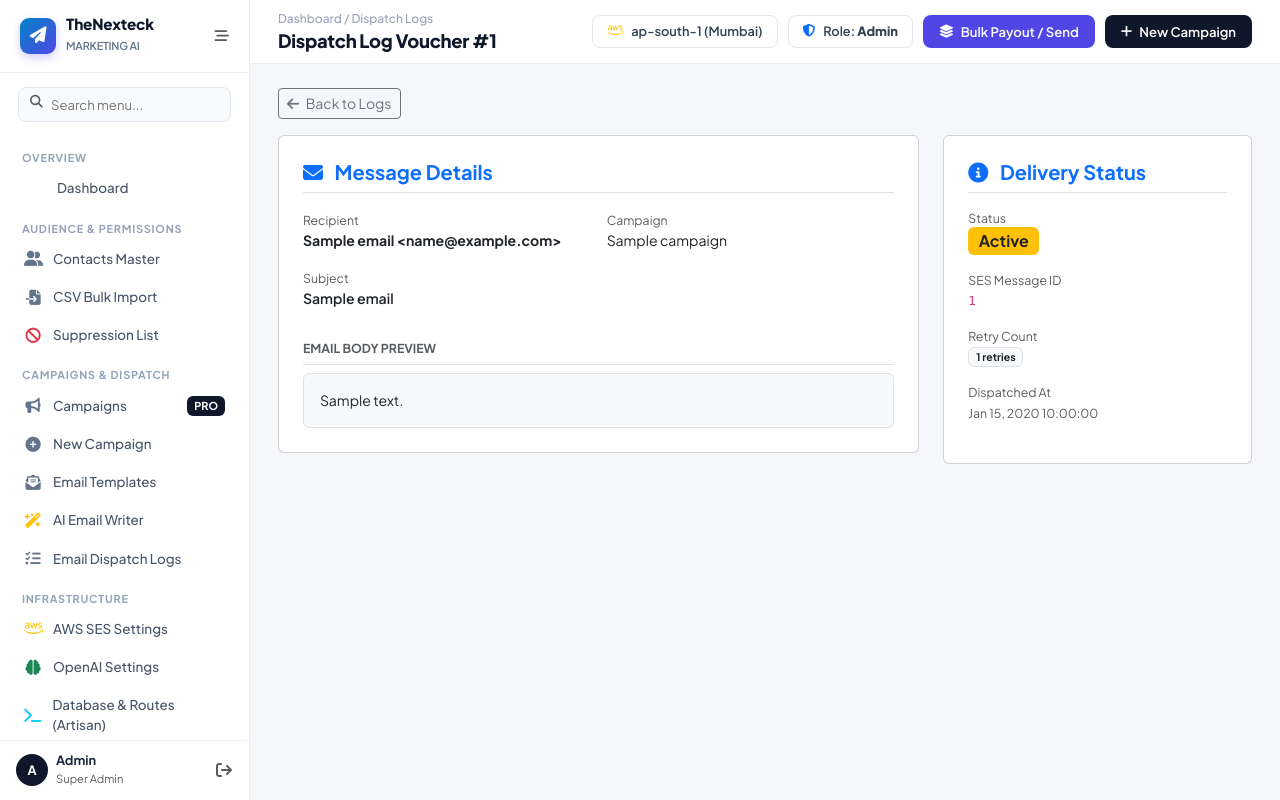
After one commit to infoharry99/emailcampaign, a Laravel app: template resources/views/marketing/logs/show.blade.php in a window 1280 px wide. The commit adds this page. Run offline with Laravel 12, Linux system fonts and the light colour scheme; the template is opened without the code that fills it: most values are stand-ins (such as "Sample title", 1, 10 or a date in 2020).

Commit message:
Show exact failure reasons on logs, add fix:ses utility and log details view

```diff
--- a/database/seeders/DatabaseSeeder.php
+++ b/database/seeders/DatabaseSeeder.php
@@ -26,9 +26,9 @@ class DatabaseSeeder extends Seeder
         );
 
         // 2. Default Configuration Settings
-        MarketingSetting::set('aws_region', 'ap-south-1');
-        MarketingSetting::set('aws_ses_configuration_set', 'marketing-tracking');
-        MarketingSetting::set('aws_ses_from_address', 'noreply@marketing.thenexteck.com');
+        MarketingSetting::set('aws_region', 'eu-north-1');
+        MarketingSetting::set('aws_ses_configuration_set', '');
+        MarketingSetting::set('aws_ses_from_address', 'nasar@thenexteck.com');
         MarketingSetting::set('aws_ses_from_name', 'TheNexteck Marketing');
         MarketingSetting::set('aws_ses_sending_rate', '14');
         MarketingSetting::set('aws_ses_daily_quota', '50000');
--- /dev/null
+++ b/resources/views/marketing/logs/show.blade.php
@@ -0,0 +1,84 @@
+@extends('layouts.marketing')
+
+@section('title', 'Email Dispatch Details #' . $email->id)
+@section('breadcrumb', 'Dispatch Logs')
+@section('page_title', 'Dispatch Log Voucher #' . $email->id)
+
+@section('content')
+<div class="mb-3">
+    <a href="{{ route('admin.marketing.logs.index') }}" class="btn btn-sm btn-outline-secondary">
+        <i class="fa-solid fa-arrow-left me-1"></i> Back to Logs
+    </a>
+</div>
+
+<div class="row g-4">
+    <div class="col-md-8">
+        <div class="card p-4 mb-4">
+            <h5 class="fw-bold border-bottom pb-2 mb-3 text-primary">
+                <i class="fa-solid fa-envelope me-2"></i> Message Details
+            </h5>
+            <div class="row g-3 mb-3">
+                <div class="col-md-6">
+                    <span class="text-muted small">Recipient</span>
+                    <div class="fw-bold">{{ $email->recipient_name }} &lt;{{ $email->recipient_email }}&gt;</div>
+                </div>
+                <div class="col-md-6">
+                    <span class="text-muted small">Campaign</span>
+                    <div>{{ $email->campaign?->name ?: 'Direct/Test' }}</div>
+                </div>
+                <div class="col-md-12">
+                    <span class="text-muted small">Subject</span>
+                    <div class="fw-semibold">{{ $email->subject }}</div>
+                </div>
+            </div>
+
+            @if($email->error_message)
+            <div class="alert alert-danger mb-3">
+                <h6 class="fw-bold mb-1"><i class="fa-solid fa-circle-exclamation me-1"></i> Dispatch Failure Error:</h6>
+                <div class="small font-monospace">{{ $email->error_message }}</div>
+            </div>
+            @endif
+
+            <h6 class="fw-bold border-bottom pb-2 mt-3 mb-2 text-muted small text-uppercase">Email Body Preview</h6>
+            <div class="border rounded p-3 bg-light" style="max-height: 400px; overflow-y: auto;">
+                {!! $email->body_html !!}
+            </div>
+        </div>
+    </div>
+
+    <div class="col-md-4">
+        <div class="card p-4">
+            <h5 class="fw-bold border-bottom pb-2 mb-3 text-primary">
+                <i class="fa-solid fa-info-circle me-2"></i> Delivery Status
+            </h5>
+            <div class="mb-3">
+                <span class="text-muted small d-block">Status</span>
+                @php
+                    $badge = match($email->status) {
+                        'delivered', 'opened', 'clicked' => 'bg-success',
+                        'sent' => 'bg-info',
+                        'bounced', 'failed' => 'bg-danger',
+                        default => 'bg-warning text-dark'
+                    };
+                @endphp
+                <span class="badge {{ $badge }} fs-6">{{ ucfirst($email->status) }}</span>
+            </div>
+
+            <div class="mb-3">
+                <span class="text-muted small d-block">SES Message ID</span>
+                <code class="small text-break">{{ $email->ses_message_id ?: 'Not assigned' }}</code>
+            </div>
+
+            <div class="mb-3">
+                <span class="text-muted small d-block">Retry Count</span>
+                <span class="badge bg-light text-dark border">{{ $email->retry_count }} retries</span>
+            </div>
+
+            <div class="mb-3">
+                <span class="text-muted small d-block">Dispatched At</span>
+                <span class="small text-muted">{{ $email->created_at->format('M d, Y H:i:s') }}</span>
+            </div>
+        </div>
+    </div>
+</div>
+@endsection
```
Also changed, not shown: app/Http/Controllers/SystemUtilityController.php (+8 -0 lines), resources/views/marketing/logs/index.blade.php (+9 -2 lines).
